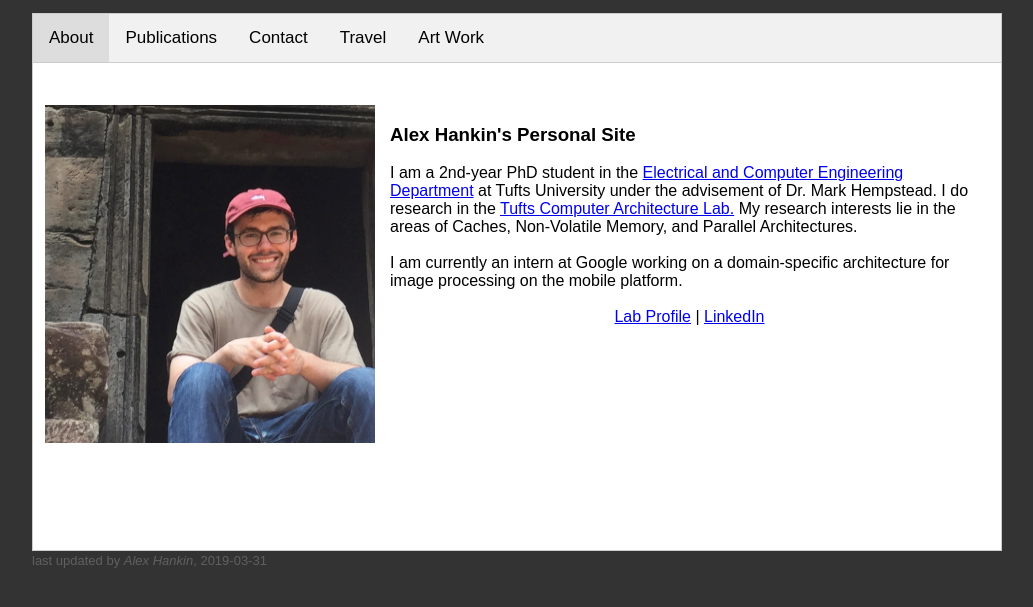
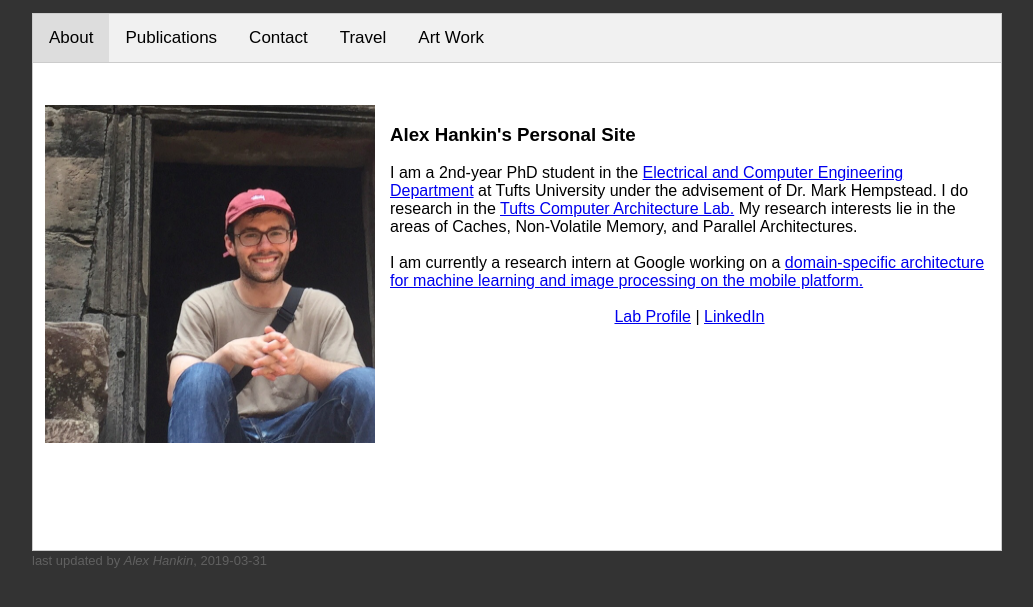
Before and after one commit to hankin0/hankin0.github.io, a Jekyll site: the page built from index.html, in a window 1280 px wide. Shown: the top 607 px of the page, without its empty margins (123-1156 px from the left). Built offline with Jekyll 4.4.1, drawn with Linux system fonts in a browser that asks for light colours.

Commit message:
Adds link to internship work

```diff
--- a/index.html
+++ b/index.html
@@ -27,8 +27,8 @@ layout: default
             Lab.</a> My research interests lie in the areas of Caches, Non-Volatile Memory,
             and Parallel Architectures. <br><br>
 
-	    I am currently an intern at Google working on a domain-specific architecture for image processing
-	    on the mobile platform.<br><br>
+	    I am currently a research intern at Google working on a <a href="https://www.blog.google/products/pixel/pixel-visual-core-image-processing-and-machine-learning-pixel-2/">domain-specific architecture for machine learning and image processing
+	    on the mobile platform.</a><br><br>
 
 	    <center><a href="https://sites.tufts.edu/tcal/people/current-students/#post-845">Lab Profile</a> |
 	            <a href="https://www.linkedin.com/in/alexanderhankin">LinkedIn</a></center><br><br><br>
```
